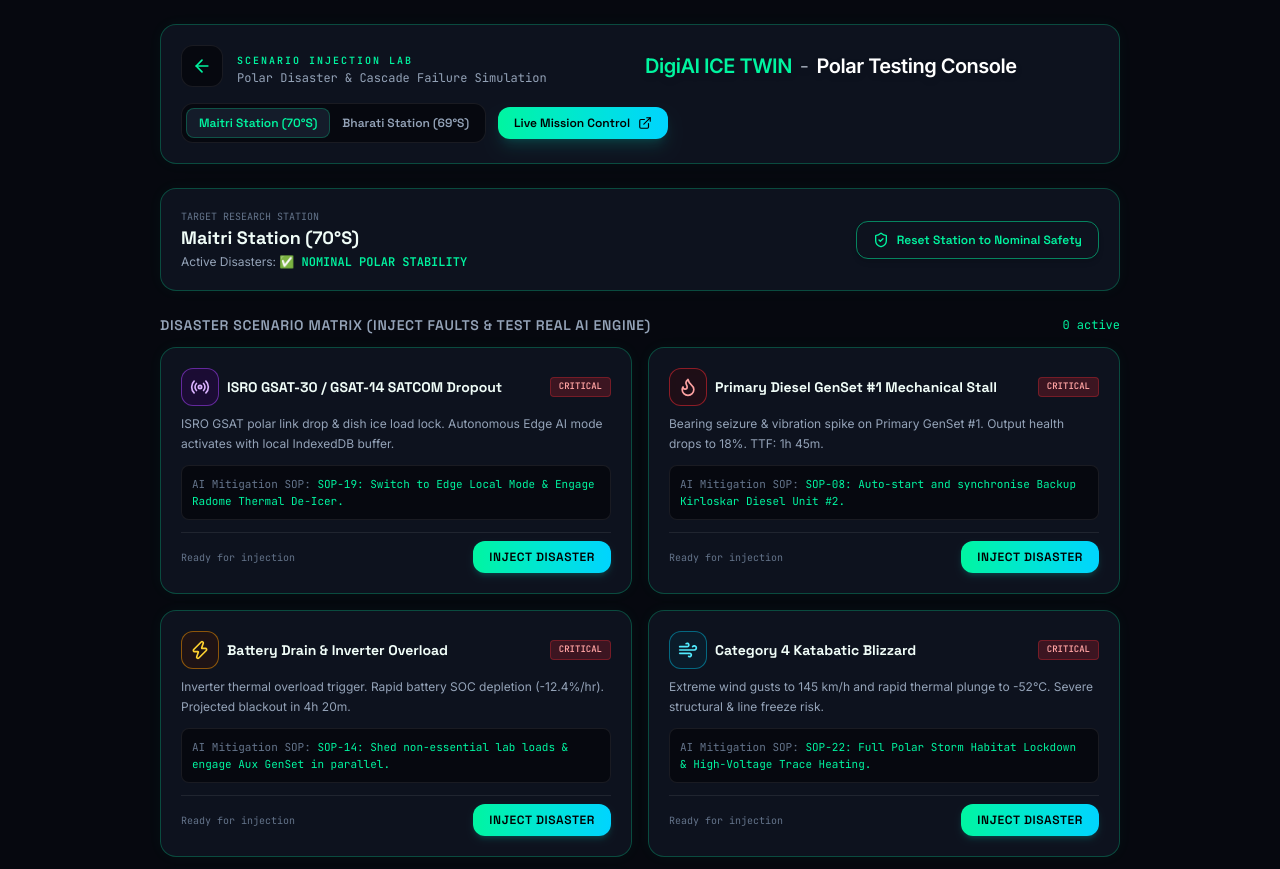
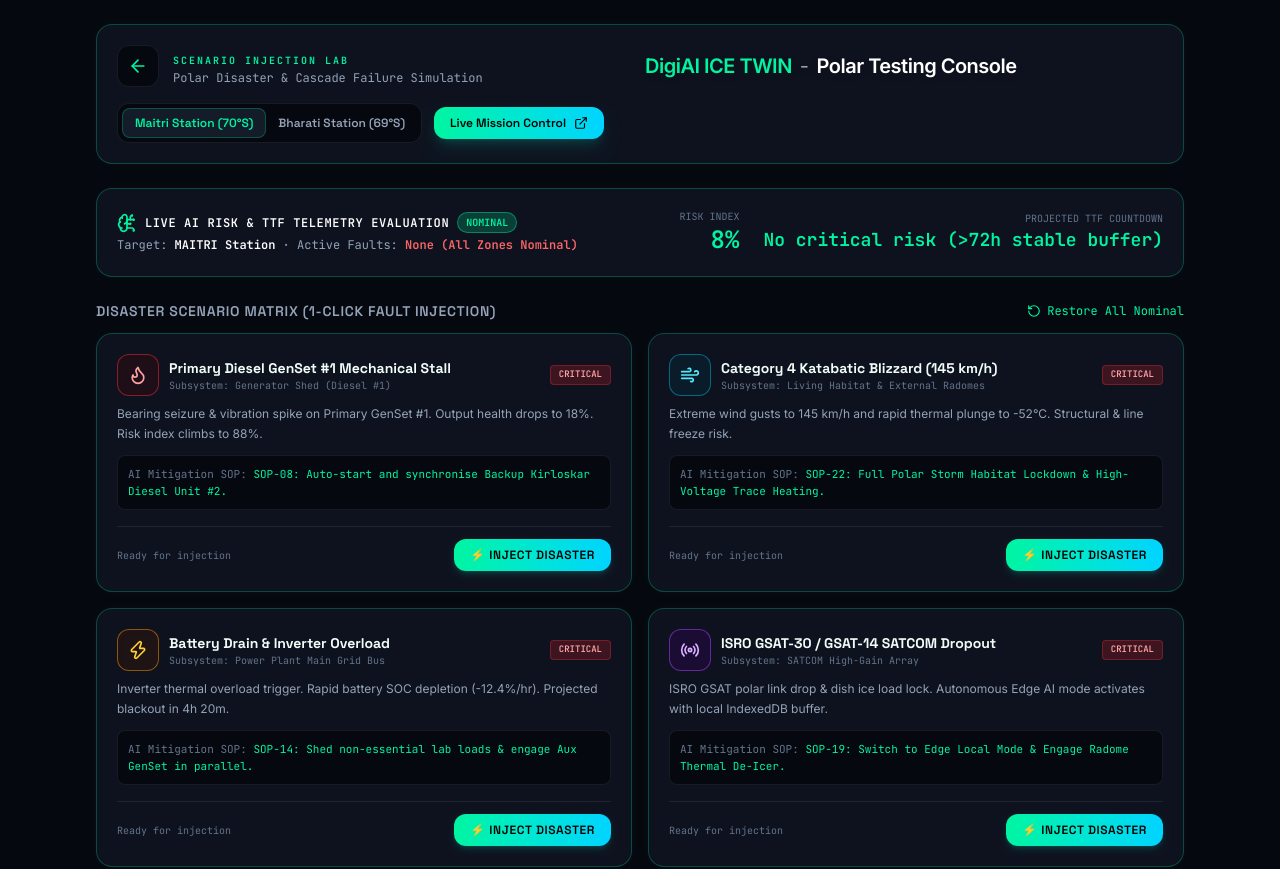
Before and after one commit to tejashwini707/DigiAI-ICE-TWIN, a React (Vite) app in the folder frontend/: page /simulator in a window 1280 px wide. Shown: the top 869 px of the page. Built offline with nearby package versions, Linux system fonts and the light colour scheme; no server answers; sample sign-in values are in the browser's storage.

Commit message:
feat: real-time AI risk & instant non-blocking disaster injector on Simulator Lab

```diff
--- a/frontend/src/pages/SimulatorLab.jsx
+++ b/frontend/src/pages/SimulatorLab.jsx
@@ -1,7 +1,9 @@
-import { useState, useEffect } from "react";
+import { useState, useEffect, useMemo } from "react";
 import { Link, useNavigate } from "react-router-dom";
 import api from "../services/api.js";
 import { useConnectivity } from "../context/ConnectivityContext.jsx";
+import { generateOfflineTick } from "../offline/edgePredictor.js";
+import { DEFAULT_STATIONS, generateDefaultTelemetry } from "../services/dataDefaults.js";
 import {
   Zap,
   AlertTriangle,
@@ -17,6 +19,10 @@
   Sparkles,
   ExternalLink,
   Layers,
+  Clock,
+  BrainCircuit,
+  ShieldAlert,
+  Cpu,
 } from "lucide-react";
 import soundEngine from "../services/soundEngine.js";
 
@@ -27,22 +33,24 @@
 
 const SCENARIOS = [
   {
-    id: "comms_blackout",
-    label: "ISRO GSAT-30 / GSAT-14 SATCOM Dropout",
-    icon: Radio,
-    severity: "CRITICAL",
-    color: "border-purple-500/50 bg-purple-950/30 text-purple-300",
-    desc: "ISRO GSAT polar link drop & dish ice load lock. Autonomous Edge AI mode activates with local IndexedDB buffer.",
-    mitigationSOP: "SOP-19: Switch to Edge Local Mode & Engage Radome Thermal De-Icer.",
-  },
-  {
     id: "generator_failure",
     label: "Primary Diesel GenSet #1 Mechanical Stall",
     icon: Flame,
     severity: "CRITICAL",
     color: "border-red-500/50 bg-red-950/30 text-red-300",
-    desc: "Bearing seizure & vibration spike on Primary GenSet #1. Output health drops to 18%. TTF: 1h 45m.",
+    desc: "Bearing seizure & vibration spike on Primary GenSet #1. Output health drops to 18%. Risk index climbs to 88%.",
+    affectedZone: "Generator Shed (Diesel #1)",
     mitigationSOP: "SOP-08: Auto-start and synchronise Backup Kirloskar Diesel Unit #2.",
+  },
+  {
+    id: "blizzard",
+    label: "Category 4 Katabatic Blizzard (145 km/h)",
+    icon: Wind,
+    severity: "CRITICAL",
+    color: "border-cyan-500/50 bg-cyan-950/30 text-cyan-300",
+    desc: "Extreme wind gusts to 145 km/h and rapid thermal plunge to -52°C. Structural & line freeze risk.",
+    affectedZone: "Living Habitat & External Radomes",
+    mitigationSOP: "SOP-22: Full Polar Storm Habitat Lockdown & High-Voltage Trace Heating.",
   },
   {
     id: "battery_drain",
@@ -51,16 +59,18 @@
     severity: "CRITICAL",
     color: "border-amber-500/50 bg-amber-950/30 text-amber-300",
     desc: "Inverter thermal overload trigger. Rapid battery SOC depletion (-12.4%/hr). Projected blackout in 4h 20m.",
+    affectedZone: "Power Plant Main Grid Bus",
     mitigationSOP: "SOP-14: Shed non-essential lab loads & engage Aux GenSet in parallel.",
   },
   {
-    id: "blizzard",
-    label: "Category 4 Katabatic Blizzard",
-    icon: Wind,
+    id: "comms_blackout",
+    label: "ISRO GSAT-30 / GSAT-14 SATCOM Dropout",
+    icon: Radio,
     severity: "CRITICAL",
-    color: "border-cyan-500/50 bg-cyan-950/30 text-cyan-300",
-    desc: "Extreme wind gusts to 145 km/h and rapid thermal plunge to -52°C. Severe structural & line freeze risk.",
-    mitigationSOP: "SOP-22: Full Polar Storm Habitat Lockdown & High-Voltage Trace Heating.",
+    color: "border-purple-500/50 bg-purple-950/30 text-purple-300",
+    desc: "ISRO GSAT polar link drop & dish ice load lock. Autonomous Edge AI mode activates with local IndexedDB buffer.",
+    affectedZone: "SATCOM High-Gain Array",
+    mitigationSOP: "SOP-19: Switch to Edge Local Mode & Engage Radome Thermal De-Icer.",
   },
   {
     id: "water_freeze",
@@ -69,6 +79,7 @@
     severity: "WARNING",
     color: "border-blue-500/50 bg-blue-950/30 text-blue-300",
     desc: "Sub-zero ice core blockages in lake meltwater intake pipeline. Fresh water reserve declines.",
+    affectedZone: "Water Treatment & RO Plant",
     mitigationSOP: "SOP-31: Engage thermal trace heating elements on intake conduits.",
   },
 ];
@@ -77,12 +88,17 @@
   const navigate = useNavigate();
   const { isOffline, write } = useConnectivity();
   const [stationCode, setStationCode] = useState("MAITRI");
-  const [activeDisasters, setActiveDisasters] = useState([]);
+  const [activeDisasters, setActiveDisasters] = useState(() => {
+    try {
+      return JSON.parse(localStorage.getItem(`digi_ai_disasters_MAITRI`) || "[]");
+    } catch {
+      return [];
+    }
+  });
   const [mitigationApplied, setMitigationApplied] = useState(null);
   const [notice, setNotice] = useState(null);
-  const [loading, setLoading] = useState(false);
 
-  // Fetch current station status & initialize from localStorage
+  // Sync active disasters when station switch occurs
   useEffect(() => {
     let localList = [];
     try {
@@ -90,9 +106,7 @@
     } catch {
       localList = [];
     }
-    if (localList.length > 0) {
     setActiveDisasters(localList);
-    }
 
     api
       .get(`/stations/${stationCode}/twin`)
@@ -110,10 +124,24 @@
       .catch(() => {});
   }, [stationCode]);
 
+  // Compute live AI prediction & zone state directly on the Lab screen
+  const simulatedState = useMemo(() => {
+    const baseStation = DEFAULT_STATIONS[stationCode] || DEFAULT_STATIONS.MAITRI;
+    const stationWithDisaster = {
+      ...baseStation,
+      activeDisaster: activeDisasters[0] || null,
+      activeDisasters,
+      mitigationApplied,
+    };
+    return generateOfflineTick(stationWithDisaster, generateDefaultTelemetry(stationCode));
+  }, [stationCode, activeDisasters, mitigationApplied]);
+
+  const prediction = simulatedState.prediction;
+  const isCritical = prediction?.status === "critical" || (prediction?.riskScore || 0) >= 75;
+  const isWarning = prediction?.status === "warning" || ((prediction?.riskScore || 0) >= 30 && (prediction?.riskScore || 0) < 75);
+
   const toggleDisaster = async (disasterType) => {
-    setLoading(true);
     soundEngine.playSiren();
-    try {
     let updated;
     if (activeDisasters.includes(disasterType)) {
       updated = activeDisasters.filter((d) => d !== disasterType);
@@ -122,18 +150,16 @@
     }
     setActiveDisasters(updated);
     setMitigationApplied(null);
+
     if (updated.length > 0) {
       localStorage.setItem(`digi_ai_disasters_${stationCode}`, JSON.stringify(updated));
+      setNotice(`🚨 Disaster Injected: [${updated.map((d) => d.toUpperCase()).join(" + ")}] active in ${stationCode}. Check live telemetry and AI risk below.`);
     } else {
       localStorage.removeItem(`digi_ai_disasters_${stationCode}`);
+      setNotice(`✅ All emergency parameters reset to nominal stability for ${stationCode}.`);
     }
 
-      setNotice(
-        updated.length > 0
-          ? `🚨 Disaster state updated: [${updated.map((d) => d.toUpperCase()).join(" + ")}] active in ${stationCode}.`
-          : `✅ All emergency parameters cleared for ${stationCode}.`
-      );
-
+    try {
       await write({
         type: "station_disaster",
         method: "POST",
@@ -141,21 +167,18 @@
         body: { disasterType, toggle: true, activeDisasters: updated },
       });
     } catch (err) {
-      console.error("Disaster trigger failed:", err);
-    } finally {
-      setLoading(false);
+      console.warn("Disaster trigger background note:", err.message);
     }
   };
 
   const resolveDisaster = async () => {
-    setLoading(true);
     soundEngine.playSuccess();
-    try {
     setActiveDisasters([]);
     setMitigationApplied(null);
     localStorage.removeItem(`digi_ai_disasters_${stationCode}`);
     setNotice(`✅ All emergency parameters reset to nominal stability for ${stationCode}.`);
 
+    try {
       await write({
         type: "station_resolve",
         method: "POST",
@@ -163,20 +186,18 @@
         body: {},
       });
     } catch (err) {
-      console.error("Resolve failed:", err);
-    } finally {
-      setLoading(false);
+      console.warn("Resolve background note:", err.message);
     }
   };
 
   return (
-    <div className="min-h-screen px-4 sm:px-8 py-6 max-w-5xl mx-auto space-y-6">
+    <div className="min-h-screen px-3 sm:px-6 lg:px-8 py-6 max-w-6xl mx-auto space-y-6">
       {/* Header */}
       <header className="flex flex-wrap items-center justify-between gap-4 p-4 sm:p-5 rounded-2xl ice-pane frost-border shadow-2xl">
         <div className="flex items-center gap-3.5">
           <Link
             to="/"
-            className="p-2.5 rounded-xl bg-[var(--bg-deep)] border border-[var(--border-subtle)] text-[var(--ice-cyan)] hover:border-[var(--ice-cyan)] transition cursor-pointer"
+            className="p-2.5 rounded-xl bg-[var(--bg-deep)] border border-[var(--border-subtle)] text-[var(--aurora-teal)] hover:border-[var(--aurora-teal)] transition cursor-pointer"
           >
             <ArrowLeft className="w-5 h-5" />
           </Link>
@@ -193,7 +214,7 @@
         {/* Top Center Title */}
         <div className="text-center mx-auto order-first sm:order-none w-full sm:w-auto py-1">
           <h1 className="text-lg sm:text-xl font-bold tracking-tight text-white drop-shadow-md">
-            <span className="text-[var(--ice-cyan)] font-extrabold">DigiAI ICE TWIN</span>
+            <span className="text-[var(--aurora-teal)] font-extrabold">DigiAI ICE TWIN</span>
             <span className="text-gray-400 font-normal mx-2">-</span>
             <span className="text-white font-bold">Polar Testing Console</span>
           </h1>
@@ -208,7 +229,7 @@
                 onClick={() => setStationCode(s.code)}
                 className={`px-3 py-1.5 rounded-lg text-xs font-semibold font-display transition cursor-pointer ${
                   stationCode === s.code
-                    ? "bg-[var(--bg-panel-raised)] text-[var(--ice-cyan)] border border-[var(--border-frozen)]"
+                    ? "bg-[var(--bg-panel-raised)] text-[var(--aurora-teal)] border border-[var(--border-frozen)]"
                     : "text-[var(--text-secondary)] hover:text-white"
                 }`}
               >
@@ -229,55 +250,107 @@
 
       {/* Notice Alert */}
       {notice && (
-        <div className="p-4 rounded-xl bg-gradient-to-r from-amber-950/70 to-red-950/70 border border-amber-500/50 text-amber-200 text-xs font-mono flex items-center justify-between animate-fadeIn shadow-xl backdrop-blur-md">
-          <span>{notice}</span>
+        <div className="p-4 rounded-xl bg-gradient-to-r from-teal-950/80 to-purple-950/80 border border-[var(--aurora-teal)] text-teal-100 text-xs font-mono flex items-center justify-between animate-fadeIn shadow-xl backdrop-blur-md">
+          <div className="flex items-center gap-2 min-w-0">
+            <Radio className="w-4 h-4 text-[var(--aurora-teal)] animate-spin shrink-0" />
+            <span className="truncate">{notice}</span>
+          </div>
           <button
             onClick={() => setNotice(null)}
-            className="text-amber-400 hover:text-white cursor-pointer ml-3 font-bold"
+            className="text-[var(--aurora-teal)] hover:text-white cursor-pointer ml-3 font-bold shrink-0"
           >
             ✕
           </button>
         </div>
       )}
 
-      {/* Current State Card */}
-      <div className="p-5 rounded-2xl ice-pane frost-border flex flex-wrap items-center justify-between gap-4 shadow-xl">
-        <div>
-          <p className="text-[10px] font-mono uppercase text-[var(--text-tertiary)]">Target Research Station</p>
-          <h2 className="font-display text-lg font-bold text-[var(--text-primary)]">
-            {stationCode === "MAITRI" ? "Maitri Station (70°S)" : "Bharati Station (69°S)"}
-          </h2>
-          <p className="text-xs text-[var(--text-secondary)] mt-0.5">
-            Active Disasters:{" "}
-            <span className="font-mono font-bold" style={{ color: activeDisasters.length > 0 ? "#FF4B4B" : "#00F5A0" }}>
-              {activeDisasters.length > 0
-                ? `🚨 [${activeDisasters.map((d) => d.toUpperCase()).join(" + ")}] ACTIVE (${activeDisasters.length})`
-                : "✅ NOMINAL POLAR STABILITY"}
+      {/* Live AI Risk & TTF Status Banner (Reflects disaster immediately!) */}
+      <div className={`p-5 rounded-2xl border transition-all shadow-2xl ${
+        isCritical
+          ? "bg-red-950/40 border-red-500 shadow-red-500/20 ring-1 ring-red-500/30"
+          : isWarning
+          ? "bg-amber-950/30 border-amber-500/50"
+          : "ice-pane frost-border"
+      }`}>
+        <div className="flex flex-wrap items-center justify-between gap-4">
+          <div className="space-y-1">
+            <div className="flex items-center gap-2">
+              <BrainCircuit className={`w-5 h-5 ${isCritical ? "text-red-400 animate-spin" : isWarning ? "text-amber-400" : "text-[var(--aurora-teal)]"}`} />
+              <span className="font-mono text-xs uppercase font-bold text-white tracking-wider">
+                Live AI Risk &amp; TTF Telemetry Evaluation
               </span>
+              <span className={`font-mono text-[10px] px-2 py-0.5 rounded-full font-bold uppercase ${
+                isCritical
+                  ? "bg-red-500/20 text-red-300 border border-red-500/40 animate-pulse"
+                  : isWarning
+                  ? "bg-amber-500/20 text-amber-300 border border-amber-500/40"
+                  : "bg-[var(--aurora-teal)]/20 text-[var(--aurora-teal)] border border-[var(--aurora-teal)]/40"
+              }`}>
+                {prediction?.status || "NOMINAL"}
+              </span>
+            </div>
+            <p className="text-xs text-[var(--text-secondary)] font-mono">
+              Target: <span className="text-white font-bold">{stationCode} Station</span> · Active Faults:{" "}
+              <span className="font-bold text-red-400">{activeDisasters.length > 0 ? activeDisasters.join(" + ") : "None (All Zones Nominal)"}</span>
             </p>
           </div>
 
-        <div className="flex flex-wrap items-center gap-3">
+          <div className="flex items-center gap-6">
+            <div className="text-right">
+              <p className="text-[10px] uppercase font-mono text-[var(--text-tertiary)]">Risk Index</p>
+              <p className={`font-mono text-2xl font-bold ${isCritical ? "text-red-400" : isWarning ? "text-amber-400" : "text-[var(--aurora-teal)]"}`}>
+                {prediction?.riskScore || 8}%
+              </p>
+            </div>
+            <div className="text-right">
+              <p className="text-[10px] uppercase font-mono text-[var(--text-tertiary)]">Projected TTF Countdown</p>
+              <p className={`font-mono text-lg font-bold ${isCritical ? "text-red-300" : isWarning ? "text-amber-300" : "text-[var(--aurora-teal)]"}`}>
+                {prediction?.timeToFailure?.formatted || ">72h stable buffer"}
+              </p>
+            </div>
+          </div>
+        </div>
+
+        {/* Action button to Jump to Live Twin */}
+        {activeDisasters.length > 0 && (
+          <div className="mt-4 pt-3 border-t border-red-500/30 flex flex-wrap items-center justify-between gap-3">
+            <p className="text-xs text-red-200 font-mono flex items-center gap-1.5">
+              <AlertTriangle className="w-4 h-4 text-red-400 animate-bounce" />
+              <span>Disaster is active! Inspect live 2D CAD animation and thermal layer on the main twin.</span>
+            </p>
+            <div className="flex items-center gap-2">
               <button
                 onClick={resolveDisaster}
-            disabled={loading}
-            className="flex items-center gap-2 px-4 py-2.5 rounded-xl text-xs font-semibold font-display border border-[var(--aurora-teal)]/50 text-[var(--aurora-teal)] hover:bg-[var(--aurora-teal)]/20 transition cursor-pointer disabled:opacity-50 shadow-md"
+                className="px-3 py-1.5 rounded-xl border border-red-500/40 text-xs font-mono text-red-300 hover:bg-red-950/60 transition cursor-pointer"
               >
-            <ShieldCheck className="w-4 h-4" />
-            <span>Reset Station to Nominal Safety</span>
+                Reset to Nominal
               </button>
+              <Link
+                to="/"
+                className="px-4 py-1.5 rounded-xl text-xs font-bold font-display bg-gradient-to-r from-red-500 to-amber-500 text-black hover:opacity-90 transition cursor-pointer shadow-lg shadow-red-500/30 flex items-center gap-1.5"
+              >
+                <span>🚀 Inspect 2D Twin in Mission Control</span>
+              </Link>
             </div>
+          </div>
+        )}
       </div>
 
       {/* Scenario Cards Grid */}
       <div className="space-y-3">
         <div className="flex items-center justify-between">
           <h3 className="font-display text-sm font-semibold uppercase tracking-wider text-[var(--text-secondary)]">
-            Disaster Scenario Matrix (Inject Faults &amp; Test Real AI Engine)
+            Disaster Scenario Matrix (1-Click Fault Injection)
           </h3>
-          <span className="text-xs font-mono text-[var(--ice-cyan)]">
-            {activeDisasters.length} active
-          </span>
+          <div className="flex items-center gap-2">
+            <button
+              onClick={resolveDisaster}
+              className="flex items-center gap-1.5 text-xs font-mono text-[var(--aurora-teal)] hover:text-white transition cursor-pointer"
+            >
+              <RotateCcw className="w-3.5 h-3.5" />
+              <span>Restore All Nominal</span>
+            </button>
+          </div>
         </div>
 
         <div className="grid grid-cols-1 md:grid-cols-2 gap-4">
@@ -288,51 +361,55 @@
             return (
               <div
                 key={sc.id}
-                className={`p-5 rounded-2xl border transition-all flex flex-col justify-between space-y-3 ${
+                className={`p-5 rounded-2xl border transition-all flex flex-col justify-between space-y-4 ${
                   isCurrent
                     ? "border-red-500 bg-red-950/40 ring-2 ring-red-500/40 shadow-2xl backdrop-blur-md"
-                    : "ice-pane frost-border hover:border-[var(--ice-cyan)]"
+                    : "ice-pane frost-border hover:border-[var(--aurora-teal)]"
                 }`}
               >
                 <div>
                   <div className="flex items-center justify-between mb-2">
-                    <div className="flex items-center gap-2">
-                      <div className={`p-2 rounded-xl border ${sc.color}`}>
+                    <div className="flex items-center gap-2.5">
+                      <div className={`p-2.5 rounded-xl border ${sc.color}`}>
                         <Icon className="w-5 h-5" />
                       </div>
+                      <div>
                         <h4 className="font-display text-sm font-bold text-[var(--text-primary)]">
                           {sc.label}
                         </h4>
+                        <p className="font-mono text-[10px] text-[var(--text-tertiary)]">
+                          Subsystem: {sc.affectedZone}
+                        </p>
+                      </div>
                     </div>
                     <span className="font-mono text-[9px] px-2 py-0.5 rounded bg-red-500/20 text-red-300 border border-red-500/30 uppercase font-bold">
                       {sc.severity}
                     </span>
                   </div>
 
-                  <p className="text-xs text-[var(--text-secondary)] leading-relaxed">
+                  <p className="text-xs text-[var(--text-secondary)] leading-relaxed mt-2">
                     {sc.desc}
                   </p>
 
-                  <div className="mt-3 p-2.5 rounded-lg bg-[var(--bg-deep)] border border-[var(--border-subtle)] font-mono text-[11px] text-[var(--ice-cyan)]">
+                  <div className="mt-3 p-2.5 rounded-lg bg-[var(--bg-deep)] border border-[var(--border-subtle)] font-mono text-[11px] text-[var(--aurora-teal)]">
                     <span className="text-[var(--text-tertiary)]">AI Mitigation SOP: </span>
                     {sc.mitigationSOP}
                   </div>
                 </div>
 
-                <div className="flex items-center justify-between pt-2 border-t border-[var(--border-subtle)]">
+                <div className="flex items-center justify-between pt-3 border-t border-[var(--border-subtle)]">
                   <span className="font-mono text-[10px] text-[var(--text-tertiary)]">
-                    {isCurrent ? "Scenario currently active" : "Ready for injection"}
+                    {isCurrent ? "🚨 Scenario ACTIVE" : "Ready for injection"}
                   </span>
                   <button
                     onClick={() => toggleDisaster(sc.id)}
-                    disabled={loading}
                     className={`px-4 py-2 rounded-xl text-xs font-semibold font-display uppercase tracking-wider transition cursor-pointer shadow-md ${
                       isCurrent
                         ? "bg-red-600 text-white animate-pulse shadow-red-600/30"
                         : "bg-gradient-to-r from-[var(--aurora-teal)] to-[var(--aurora-cyan)] text-black hover:opacity-90 shadow-teal-500/20"
                     }`}
                   >
-                    {isCurrent ? "Active (Click to Stop)" : "Inject Disaster"}
+                    {isCurrent ? "Active (Click to Disarm)" : "⚡ Inject Disaster"}
                   </button>
                 </div>
               </div>
```
Also changed, not shown: 5 other files (tests, documents, lock files or other folders). Lines whose indentation alone changed are shown as unchanged.
